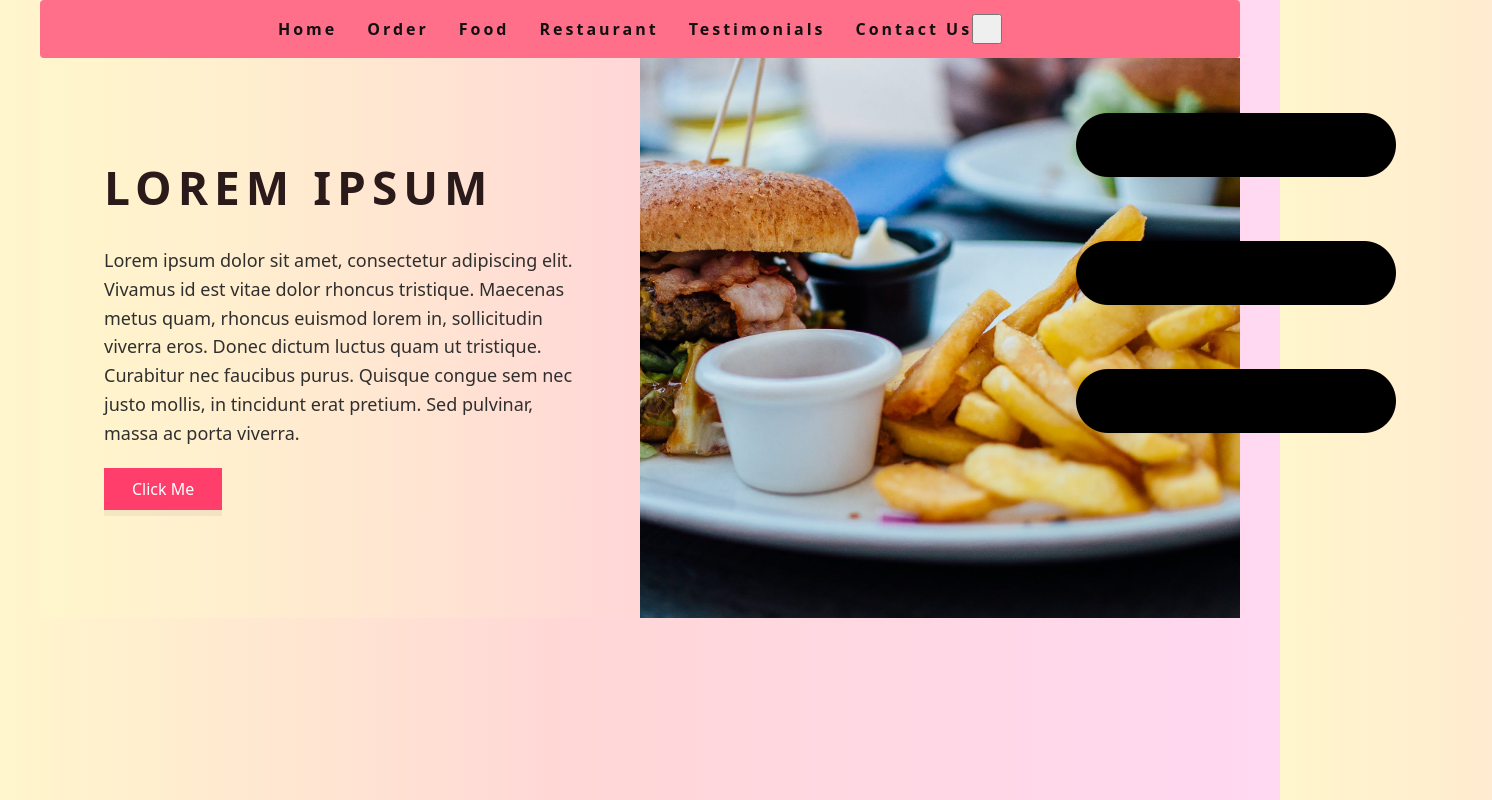
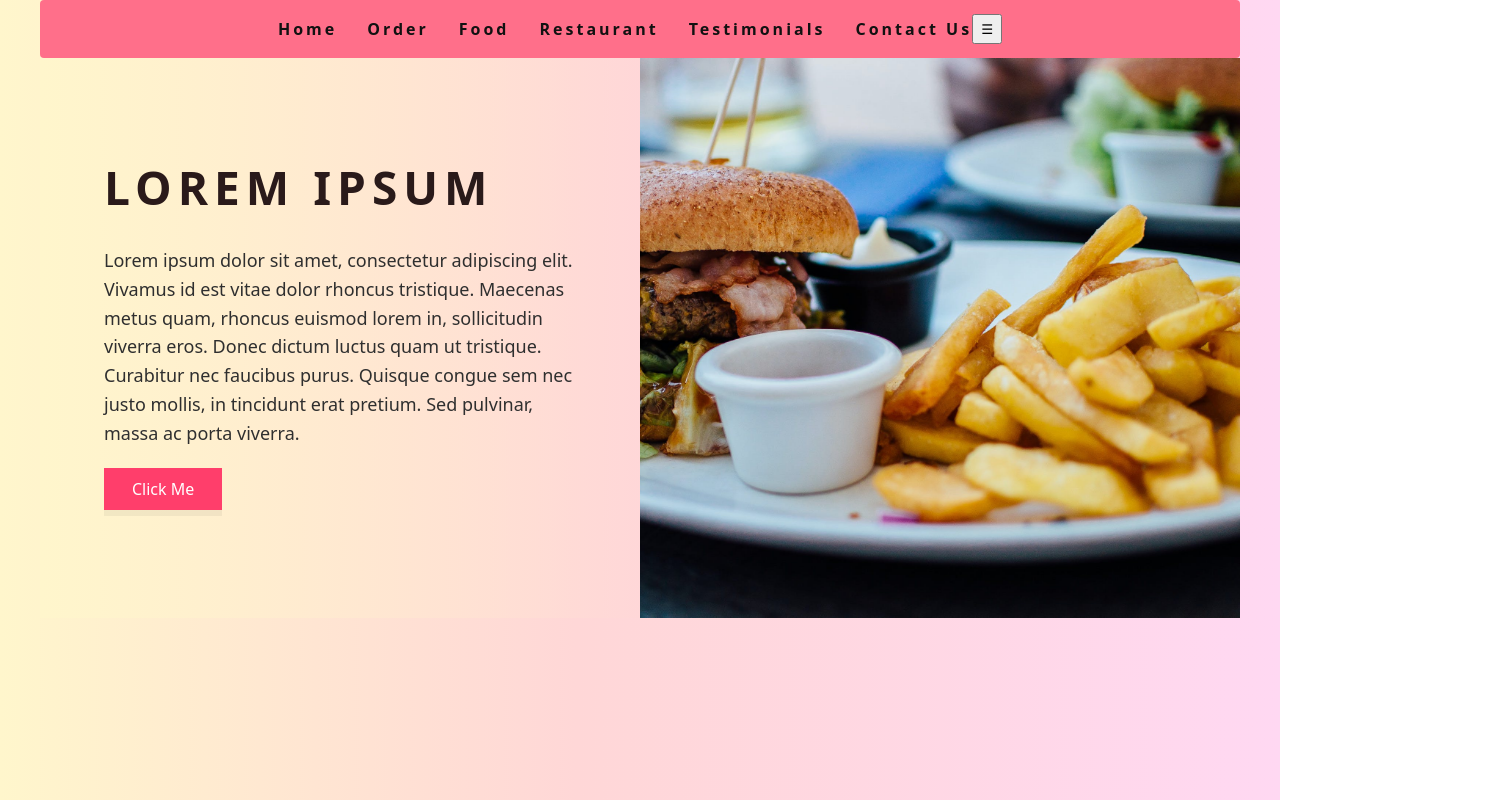
Before and after one commit to rajnidisha/simplotel-assignment, a plain HTML site: page index.html in a window 1280 px wide. Shown: the whole page, 1492 px wide, since content can reach past the window. Drawn offline with Linux system fonts and the light colour scheme.

Commit message:
Update index.html

```diff
--- a/index.html
+++ b/index.html
@@ -19,9 +19,7 @@
           <li>Testimonials</li>
           <li>Contact Us</li>
         </ul>
-         <button class="hamburger" id="hamburger" aria-label="menu" aria-expanded="false">
-           <img src="menu-bar.png" alt="Menu Icon">
-        </button>
+        <button class="hamburger" id="hamburger" aria-label="menu" aria-expanded="false">☰</button>
       </nav>
     </div>
   </header>
```
